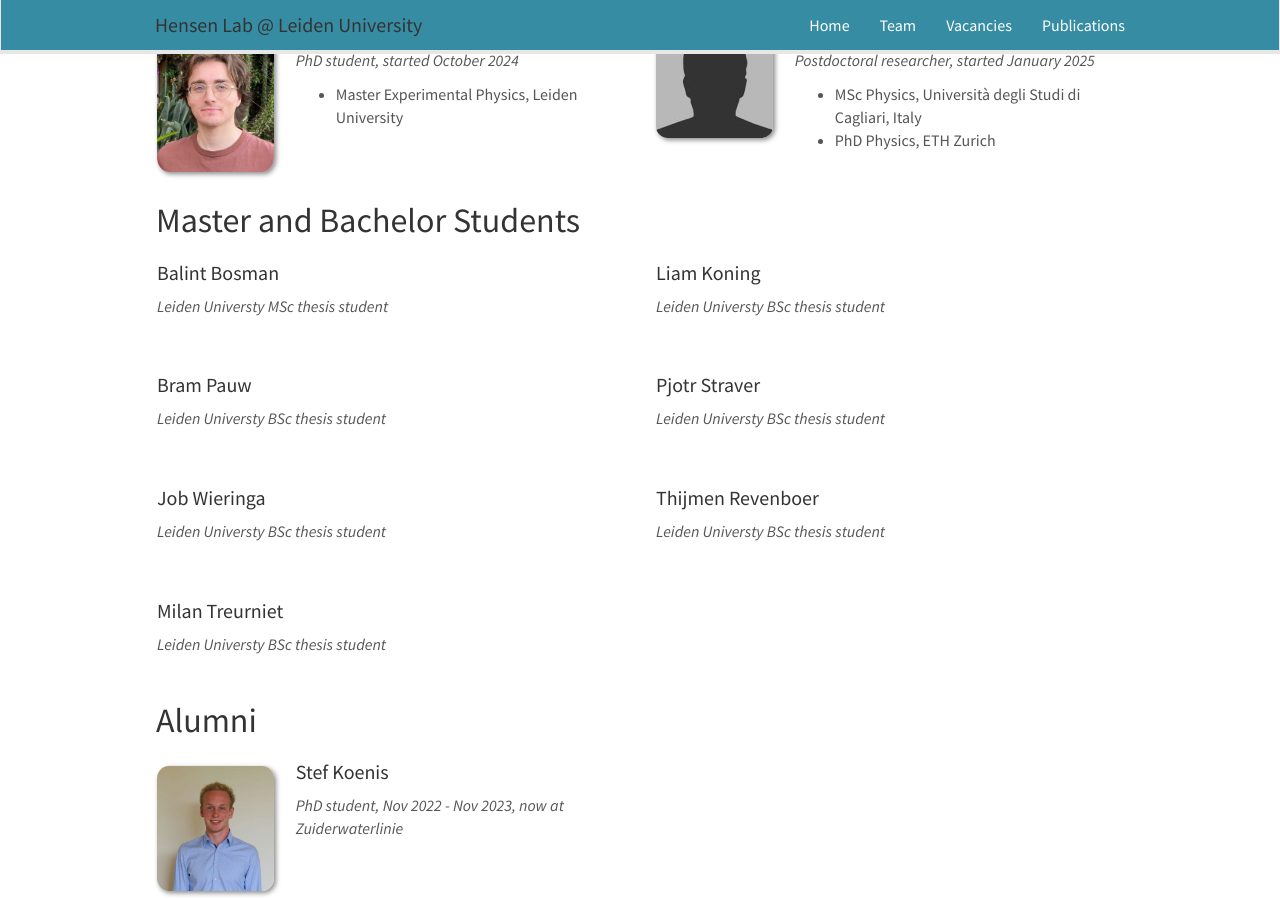
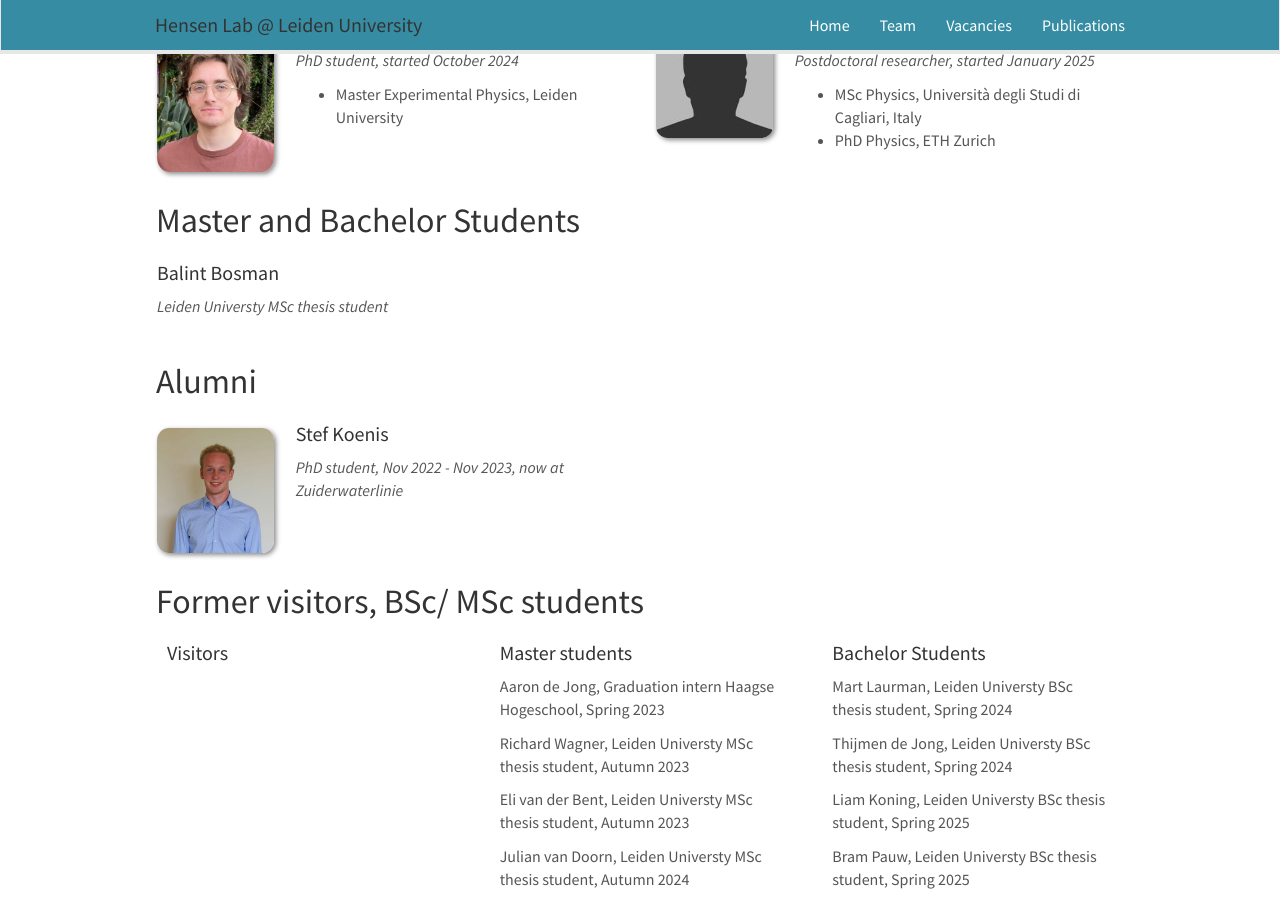
Before and after one commit to bashensen/bashensen.github.io, a Jekyll site: the page built from _pages/team.md, in a window 1280 px wide and 900 px high, scrolled down 1187 px. Built offline with Jekyll 4.4.1, drawn with Linux system fonts in a browser that asks for light colours; nearby versions of some CDN libraries.

Commit message:
Update students.yml

```diff
--- a/_data/students.yml
+++ b/_data/students.yml
@@ -14,45 +14,3 @@
   email:
   number_educ: 0
   education1:
-
-- name: Liam Koning
-  photo: rock.jpg
-  info: Leiden Universty BSc thesis student
-  email:
-  number_educ: 0
-  education1:
-
-- name: Bram Pauw
-  photo: rock.jpg
-  info: Leiden Universty BSc thesis student
-  email:
-  number_educ: 0
-  education1:
-
-- name: Pjotr Straver
-  photo: rock.jpg
-  info: Leiden Universty BSc thesis student
-  email:
-  number_educ: 0
-  education1:
-
-- name: Job Wieringa
-  photo: rock.jpg
-  info: Leiden Universty BSc thesis student
-  email:
-  number_educ: 0
-  education1:
-
-- name: Thijmen Revenboer
-  photo: rock.jpg
-  info: Leiden Universty BSc thesis student
-  email:
-  number_educ: 0
-  education1:
-
-- name: Milan Treurniet
-  photo: rock.jpg
-  info: Leiden Universty BSc thesis student
-  email:
-  number_educ: 0
-  education1:
```
